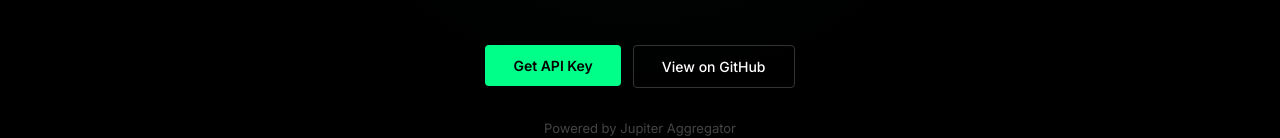
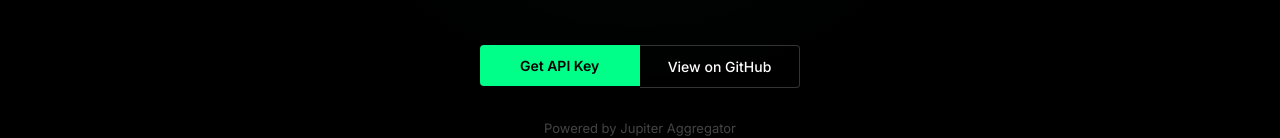
Before and after one commit to veertx/veertx-agent-sdk, a website: page public/index.html in a window 1280 px wide. Shown: the part 416-554 px from the top of the page. Drawn offline with Linux system fonts and the light colour scheme.

Commit message:
fix: hero buttons joined, equal size, no gap

```diff
--- a/public/index.html
+++ b/public/index.html
@@ -25,10 +25,10 @@
     .hero-label { display: inline-block; color: #00ff88; font-size: 12px; font-weight: 600; letter-spacing: 0.15em; text-transform: uppercase; margin-bottom: 24px; }
     .hero h1 { font-size: 56px; font-weight: 700; letter-spacing: -1.5px; line-height: 1.1; max-width: 720px; margin: 0 auto 24px; }
     .hero .sub { color: #666666; font-size: 18px; line-height: 1.6; max-width: 560px; margin: 0 auto 48px; font-weight: 400; word-wrap: break-word; overflow-wrap: break-word; padding: 0 16px; }
-    .hero-buttons { display: flex; gap: 12px; justify-content: center; margin-bottom: 32px; }
-    .btn-primary { background: #00ff88; color: #000000; font-size: 14px; font-weight: 600; padding: 12px 28px; border-radius: 4px; border: none; font-family: inherit; cursor: pointer; transition: opacity 0.15s; }
+    .hero-buttons { display: flex; gap: 0; justify-content: center; margin-bottom: 32px; }
+    .btn-primary { background: #00ff88; color: #000000; font-size: 14px; font-weight: 600; padding: 12px 28px; border-radius: 4px 0 0 4px; border: none; font-family: inherit; cursor: pointer; transition: opacity 0.15s; min-width: 160px; }
     .btn-primary:hover { opacity: 0.85; }
-    .btn-outline { background: transparent; color: #ffffff; font-size: 14px; font-weight: 500; padding: 12px 28px; border-radius: 4px; border: 1px solid #333333; font-family: inherit; cursor: pointer; transition: border-color 0.15s, color 0.15s; }
+    .btn-outline { background: transparent; color: #ffffff; font-size: 14px; font-weight: 500; padding: 12px 28px; border-radius: 0 4px 4px 0; border: 1px solid #333333; border-left: none; font-family: inherit; cursor: pointer; transition: border-color 0.15s, color 0.15s; min-width: 160px; }
     .btn-outline:hover { border-color: #666666; }
     .hero .proof { color: #444444; font-size: 13px; font-weight: 400; }
 
```
